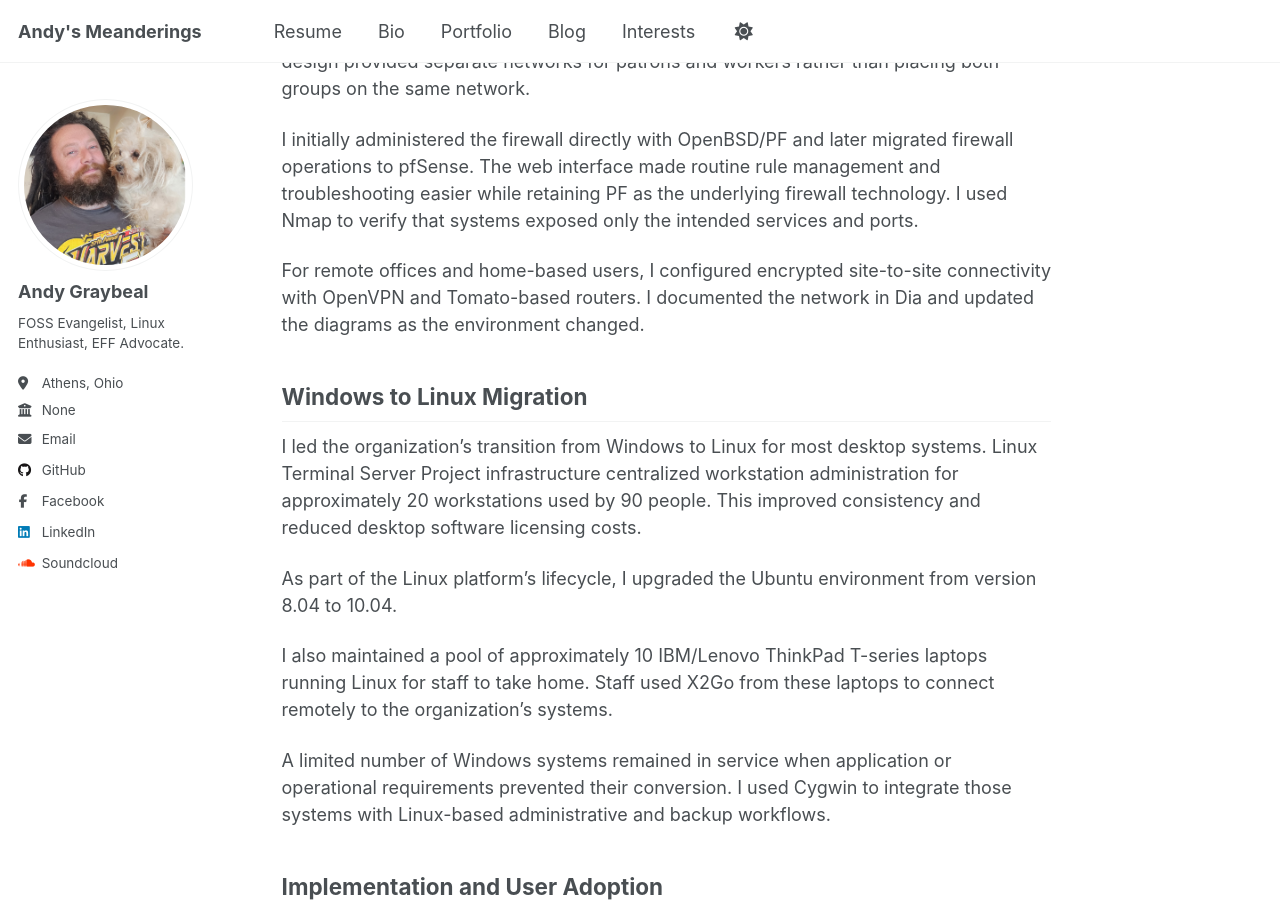
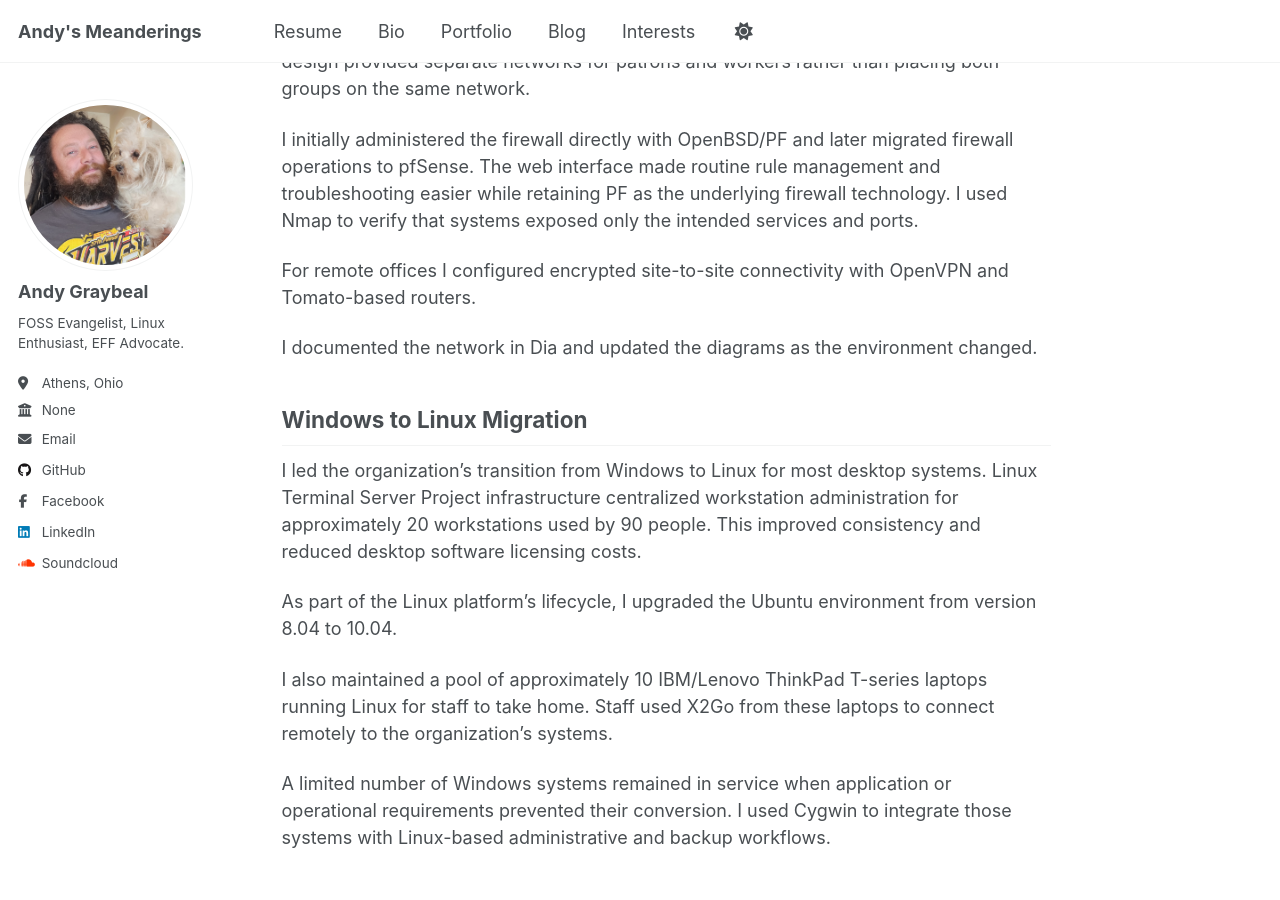
Before and after one commit to andy-graybeal/andy-graybeal.github.io, a Jekyll site: the page built from _portfolio/open_source_coop.md, in a window 1280 px wide and 900 px high, scrolled down 808 px. Built offline with Jekyll 4.4.1, drawn with Linux system fonts in a browser that asks for light colours; a script that is not in the unit is left out.

Commit message:
Update open_source_coop.md

```diff
--- a/_portfolio/open_source_coop.md
+++ b/_portfolio/open_source_coop.md
@@ -16,7 +16,9 @@ I redesigned the physical and logical network with structured cabling and a mana
 
 I initially administered the firewall directly with OpenBSD/PF and later migrated firewall operations to pfSense. The web interface made routine rule management and troubleshooting easier while retaining PF as the underlying firewall technology. I used Nmap to verify that systems exposed only the intended services and ports.
 
-For remote offices and home-based users, I configured encrypted site-to-site connectivity with OpenVPN and Tomato-based routers. I documented the network in Dia and updated the diagrams as the environment changed.
+For remote offices I configured encrypted site-to-site connectivity with OpenVPN and Tomato-based routers.
+
+I documented the network in Dia and updated the diagrams as the environment changed.
 
 ## Windows to Linux Migration
 
```
